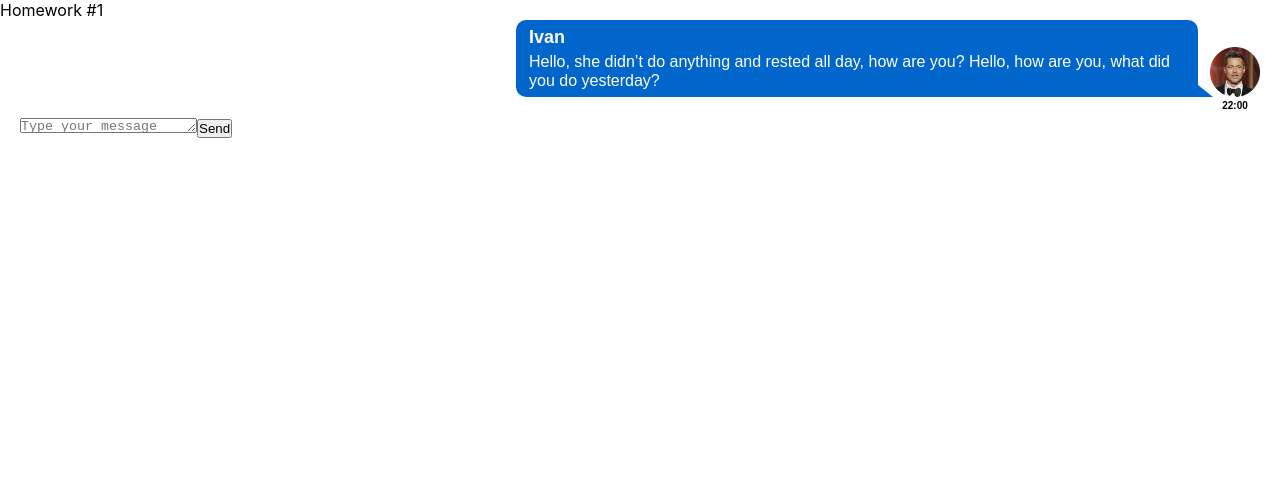
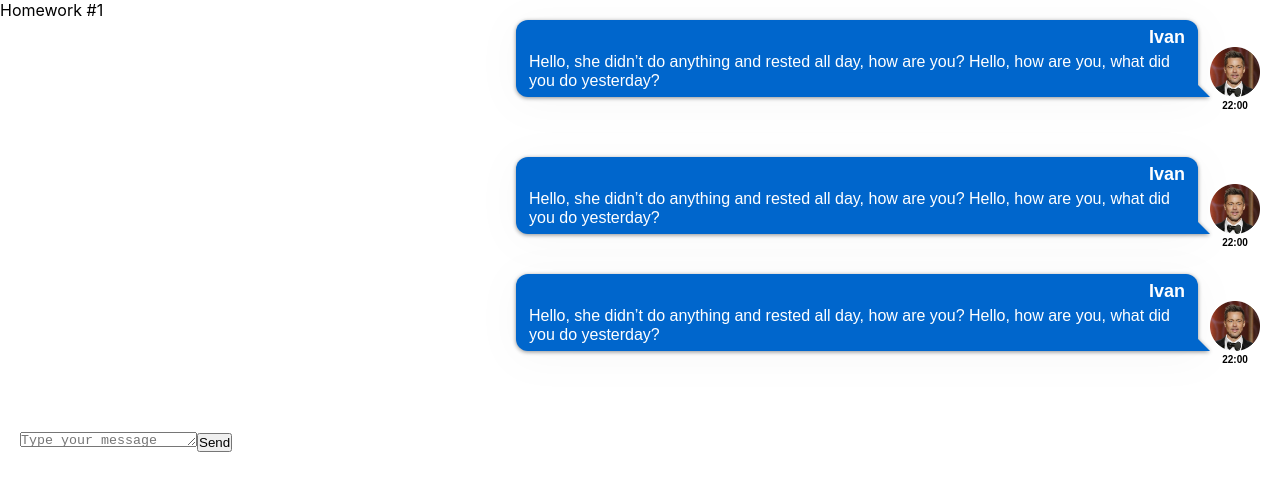
Before and after one commit to apastan/hw-sprint-2, a React (Create React App) app: page / in a window 1280 px wide. Shown: the top 490 px of the page. Built offline with nearby package versions, Linux system fonts and the light colour scheme.

Commit message:
Refactoring: Message component styling 1. Separate styles which are common for Message and FriendMessage components

```diff
--- a/src/s2-homeworks/hw01/HW1.tsx
+++ b/src/s2-homeworks/hw01/HW1.tsx
@@ -61,6 +61,10 @@ const HW1 = () => {
                 <div>
                     <Message message={message0} />
                     <FriendMessage message={friendMessage0} />
+                    <Message message={message0} />
+                    <Message message={message0} />
+                    <FriendMessage message={friendMessage0} />
+                    <FriendMessage message={friendMessage0} />
                 </div>
 
                 {/*для автоматической проверки дз (не менять)*/}
--- a/src/s2-homeworks/hw01/message/Message.module.css
+++ b/src/s2-homeworks/hw01/message/Message.module.css
@@ -1,13 +1,15 @@
 .message {
     max-width: 60%;
     width: 100%;
+    margin-bottom: 40px;
+
+    font-family: 'Montserrat', sans-serif;
+    line-height: 1.2;
+
+    /* My Message */
     margin-left: auto;
     margin-right: 0;
-
-    font-family: 'Montserrat', sans-serif;
     color: #FFFFFF;
-    line-height: 1.2;
-    text-align: left;
 }
 
 .imageAndText {
@@ -23,23 +25,30 @@
 }
 
 .text {
-    background-color: #0066CC;
-    border-radius: 10px 10px 0 10px;
+    flex-grow: 1;
+
+    border-radius: 12px 12px 0 12px;
     padding: 7px 13px;
 
     position: relative;
+
+    /* My Message */
+    background-color: #0066CC;
+    /*box-shadow: 0px 1px 2px 0px rgba(29, 33, 38, 0.1), 0px 5px 20px 0px rgba(29, 33, 38, 0.03);*/
+    filter: drop-shadow(0px 1px 2px rgba(29, 33, 38, 0.5)) drop-shadow(0px 5px 20px rgba(29, 33, 38, 0.03));
 }
 
 .text:after {
     position: absolute;
     content: "";
-    right: -15px;
     bottom: 0;
 
     width: 0;
     height: 0;
 
-    border-right: 15px solid transparent;
+    /* My Message */
+    right: -12px;
+    border-right: 12px solid transparent;
     border-bottom: 12px solid #0066CC;
 }
 
@@ -47,6 +56,9 @@
     font-size: 18px;
     font-weight: 600;
     margin-bottom: 3px;
+
+    /* My Message */
+    text-align: right;
 }
 
 .messageText {
--- a/src/s2-homeworks/hw01/message/Message.tsx
+++ b/src/s2-homeworks/hw01/message/Message.tsx
@@ -21,7 +21,7 @@ const Message = (props: MessagePropsType) => {
                         {props.message.message.text}
                     </div>
                 </div>
-                <div className={s.avatarAndTime}>
+                <div>
                     <div id={'hw1-time-' + props.message.id} className={s.time}>
                         {/*создаёт студент*/}
                         {props.message.message.time}
```
